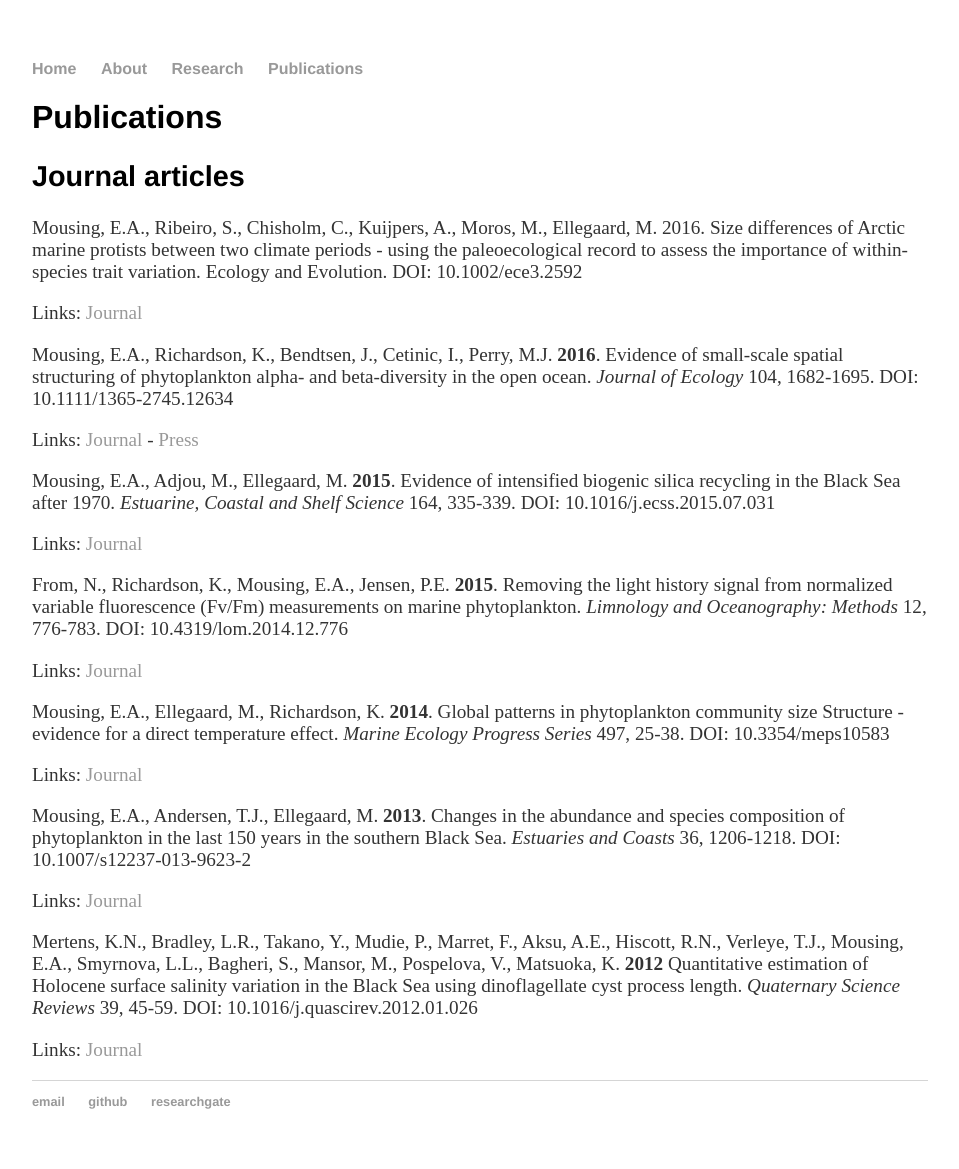
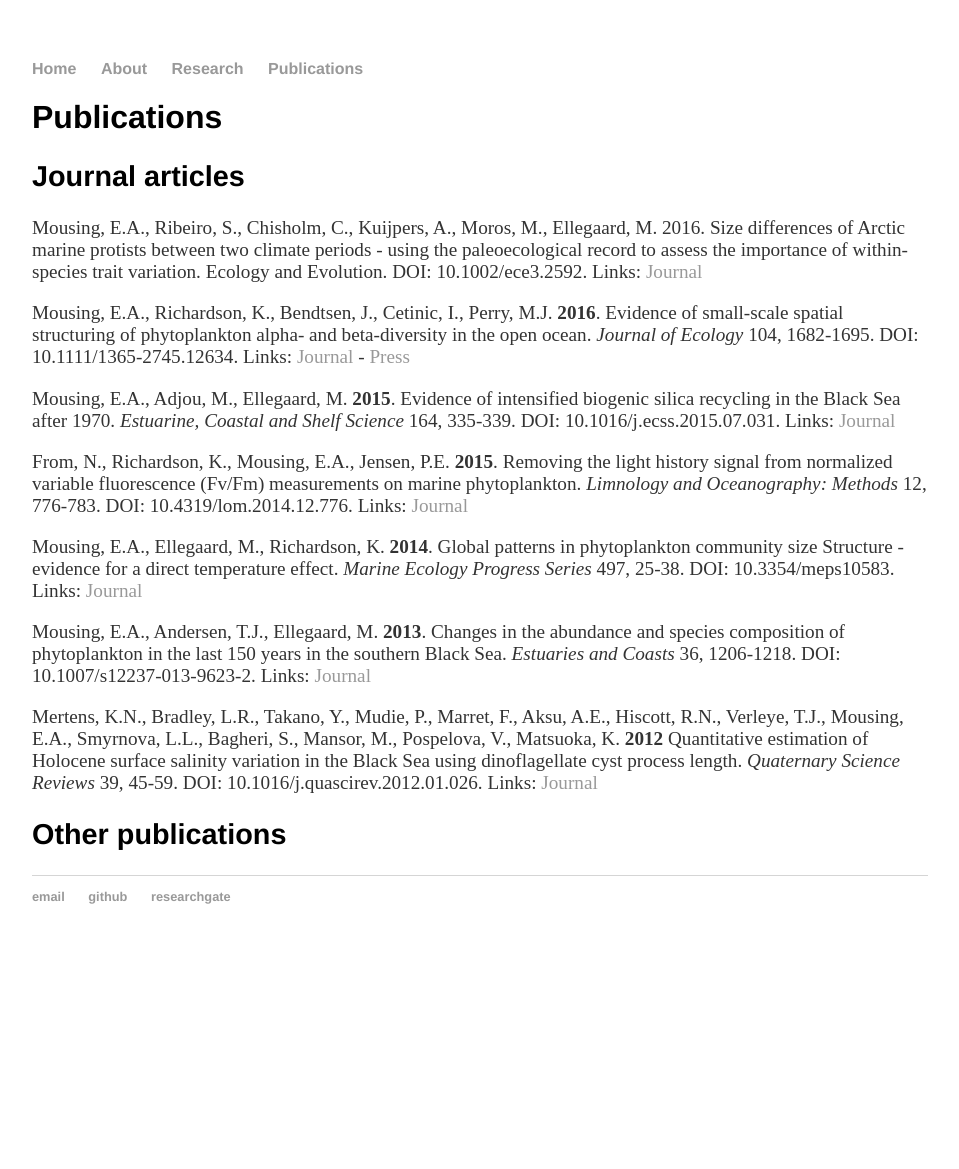
Before and after one commit to eamousing/eamousing.github.io, a Jekyll site: the page built from publications.html, in a window 1280 px wide. Shown: the whole page, without its empty margins (160-1119 px from the left). Built offline with Jekyll 4.4.1, drawn with Linux system fonts in a browser that asks for light colours; Markdown is read by kramdown in place of the engine named in the settings; after the commit the page ends 964 px from its top, so only the background shows below that.

Commit message:
update to publications

```diff
--- a/publications.html
+++ b/publications.html
@@ -5,27 +5,26 @@
 <div class="blurb">
 	<h1>Publications</h1>
     <h2>Journal articles</h2>
-    <p>Mousing, E.A., Ribeiro, S., Chisholm, C., Kuijpers, A., Moros, M., Ellegaard, M. 2016. Size differences of Arctic marine protists between two climate periods - using the paleoecological record to assess the importance of within-species trait variation. Ecology and Evolution. DOI: 10.1002/ece3.2592</p>
-    <p>Links:
-        <a href="http://onlinelibrary.wiley.com/doi/10.1002/ece3.2592/abstract">Journal</a></p>
-    <p>Mousing, E.A., Richardson, K., Bendtsen, J., Cetinic, I., Perry, M.J. <b>2016</b>. Evidence of small-scale spatial structuring of phytoplankton alpha- and beta-diversity in the open ocean. <i>Journal of Ecology</i> 104, 1682-1695. DOI: 10.1111/1365-2745.12634</p>
-    <p>Links:
-        <a href="http://onlinelibrary.wiley.com/doi/10.1111/1365-2745.12634/abstract">Journal</a> -
-        <a href="https://wiley.altmetric.com/details/10175116/news">Press</a></p>
-    <p>Mousing, E.A., Adjou, M., Ellegaard, M. <b>2015</b>. Evidence of intensified biogenic silica recycling in the Black Sea after 1970. <i>Estuarine, Coastal and Shelf Science</i> 164, 335-339. DOI: 10.1016/j.ecss.2015.07.031</p>
-    <p>Links:
-        <a href="http://www.sciencedirect.com/science/article/pii/S027277141530038X">Journal</a></p>
-    <p>From, N., Richardson, K., Mousing, E.A., Jensen, P.E. <b>2015</b>. Removing the light history signal from normalized variable fluorescence (Fv/Fm) measurements on marine phytoplankton. <i>Limnology and Oceanography: Methods</i> 12, 776-783. DOI: 10.4319/lom.2014.12.776</p>
-    <p>Links:
+    <p>Mousing, E.A., Ribeiro, S., Chisholm, C., Kuijpers, A., Moros, M., Ellegaard, M. 2016. Size differences of Arctic marine protists between two climate periods - using the paleoecological record to assess the importance of within-species trait variation. Ecology and Evolution. DOI: 10.1002/ece3.2592.
+        Links: <a href="http://onlinelibrary.wiley.com/doi/10.1002/ece3.2592/abstract">Journal</a></p>
+    <p>Mousing, E.A., Richardson, K., Bendtsen, J., Cetinic, I., Perry, M.J. <b>2016</b>. Evidence of small-scale spatial structuring of phytoplankton alpha- and beta-diversity in the open ocean. <i>Journal of Ecology</i> 104, 1682-1695. DOI: 10.1111/1365-2745.12634.
+    Links:
+        <a href="http://onlinelibrary.wiley.com/doi/10.1111/1365-2745.12634/abstract">Journal</a> - <a href="https://wiley.altmetric.com/details/10175116/news">Press</a></p>
+    <p>Mousing, E.A., Adjou, M., Ellegaard, M. <b>2015</b>. Evidence of intensified biogenic silica recycling in the Black Sea after 1970. <i>Estuarine, Coastal and Shelf Science</i> 164, 335-339. DOI: 10.1016/j.ecss.2015.07.031.
+    Links: <a href="http://www.sciencedirect.com/science/article/pii/S027277141530038X">Journal</a></p>
+    <p>From, N., Richardson, K., Mousing, E.A., Jensen, P.E. <b>2015</b>. Removing the light history signal from normalized variable fluorescence (Fv/Fm) measurements on marine phytoplankton. <i>Limnology and Oceanography: Methods</i> 12, 776-783. DOI: 10.4319/lom.2014.12.776.
+    Links:
         <a href="http://onlinelibrary.wiley.com/doi/10.4319/lom.2014.12.776/abstract">Journal</a></p>
-    <p>Mousing, E.A., Ellegaard, M., Richardson, K. <b>2014</b>. Global patterns in phytoplankton community size Structure - evidence for a direct temperature effect. <i>Marine Ecology Progress Series</i> 497, 25-38. DOI: 10.3354/meps10583</p>
-    <p>Links:
+    <p>Mousing, E.A., Ellegaard, M., Richardson, K. <b>2014</b>. Global patterns in phytoplankton community size Structure - evidence for a direct temperature effect. <i>Marine Ecology Progress Series</i> 497, 25-38. DOI: 10.3354/meps10583.
+    Links:
         <a href="http://www.int-res.com/abstracts/meps/v497/p25-38/">Journal</a></p>
-    <p>Mousing, E.A., Andersen, T.J., Ellegaard, M. <b>2013</b>. Changes in the abundance and species composition of phytoplankton in the last 150 years in the southern Black Sea. <i>Estuaries and Coasts</i> 36, 1206-1218. DOI: 10.1007/s12237-013-9623-2</p>
-    <p>Links:
+    <p>Mousing, E.A., Andersen, T.J., Ellegaard, M. <b>2013</b>. Changes in the abundance and species composition of phytoplankton in the last 150 years in the southern Black Sea. <i>Estuaries and Coasts</i> 36, 1206-1218. DOI: 10.1007/s12237-013-9623-2.
+    Links:
         <a href="http://link.springer.com/article/10.1007/s12237-013-9623-2">Journal</a></p>
-    <p>Mertens, K.N., Bradley, L.R., Takano, Y., Mudie, P., Marret, F., Aksu, A.E., Hiscott, R.N., Verleye, T.J., Mousing, E.A., Smyrnova, L.L., Bagheri, S., Mansor, M., Pospelova, V., Matsuoka, K. <b>2012</b> Quantitative estimation of Holocene surface salinity variation in the Black Sea using dinoflagellate cyst process length. <i>Quaternary Science Reviews</i> 39, 45-59. DOI: 10.1016/j.quascirev.2012.01.026</p>
-    <p>Links:
-        <a href="http://www.sciencedirect.com/science/article/pii/S0277379112000650">Journal</a>
-    </p>
+    <p>Mertens, K.N., Bradley, L.R., Takano, Y., Mudie, P., Marret, F., Aksu, A.E., Hiscott, R.N., Verleye, T.J., Mousing, E.A., Smyrnova, L.L., Bagheri, S., Mansor, M., Pospelova, V., Matsuoka, K. <b>2012</b> Quantitative estimation of Holocene surface salinity variation in the Black Sea using dinoflagellate cyst process length. <i>Quaternary Science Reviews</i> 39, 45-59. DOI: 10.1016/j.quascirev.2012.01.026.
+    Links:
+        <a href="http://www.sciencedirect.com/science/article/pii/S0277379112000650">Journal</a></p>
+
+    <h2>Other publications</h2>
+    <p></p>
 </div><!-- /.blurb -->
```
